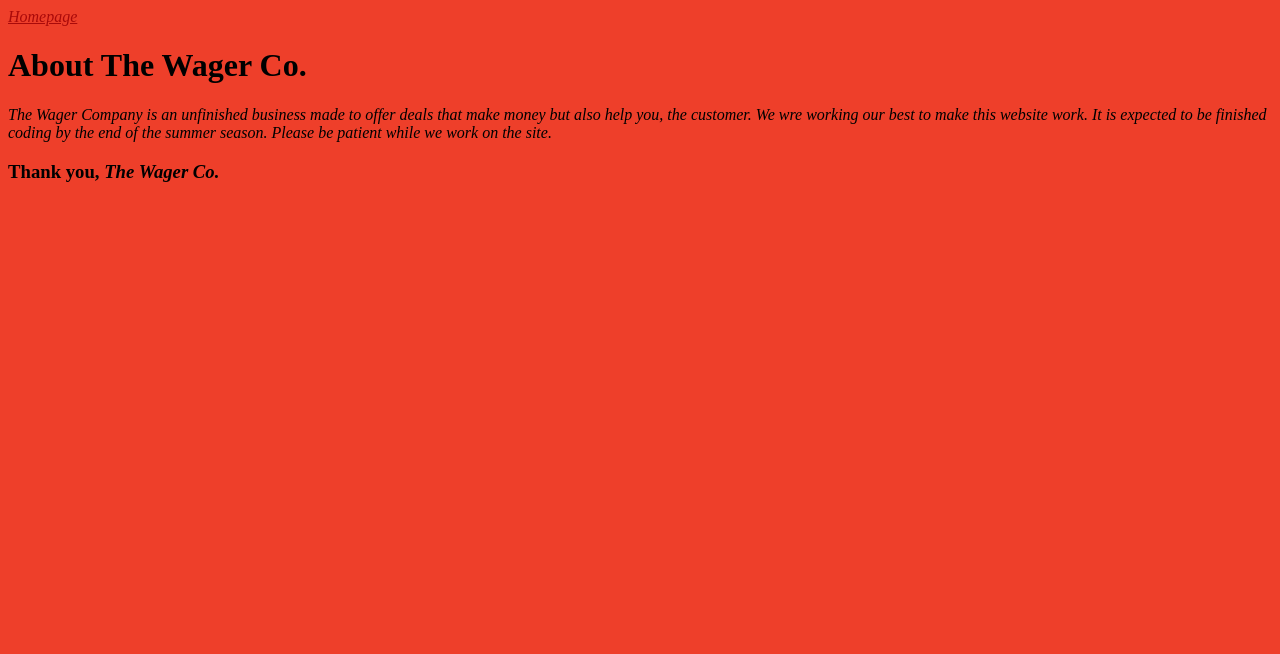
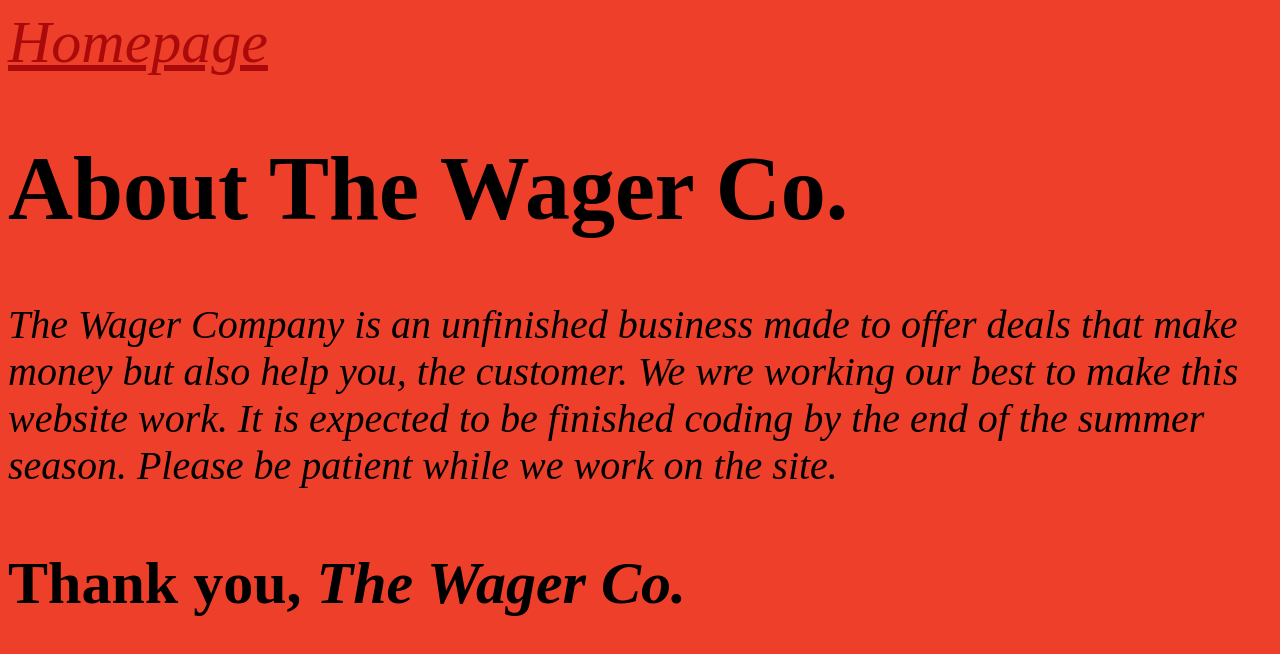
Before and after one commit to TheWager01/TheWagerCo, a plain HTML site: page aboutthewager.html in a window 1280 px wide. Drawn offline with Linux system fonts and the light colour scheme.

Commit message:
Update styles1.css

```diff
--- a/styles1.css
+++ b/styles1.css
@@ -4,8 +4,20 @@ body{
 
 #c{
   color: #AA0A0A;
+  font-size: 60px;
 }
 
-#d{
+h1{
+  color: black;
+  font-size: 90px;
+}
+
+p{
+  font-family: Times New Roman;
+  font-size: 40px;
   color: black;
 }
+
+h3{
+  font-size: 60px;
+}
```
